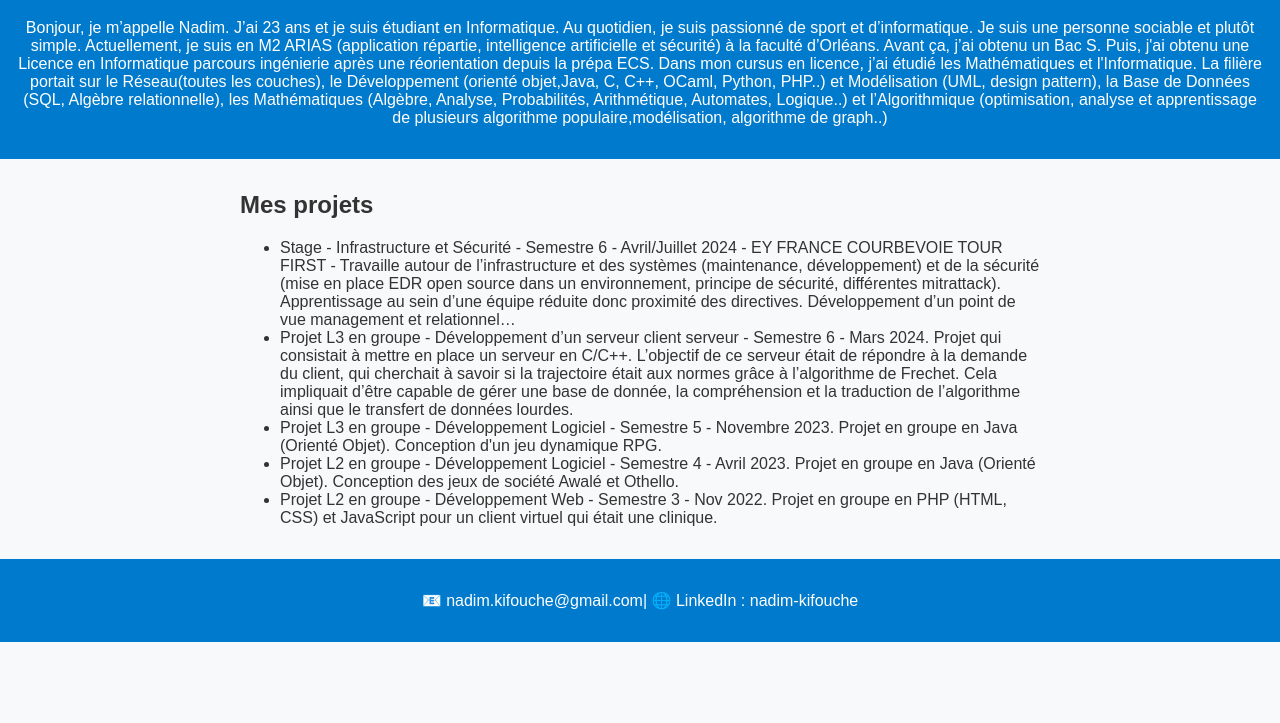
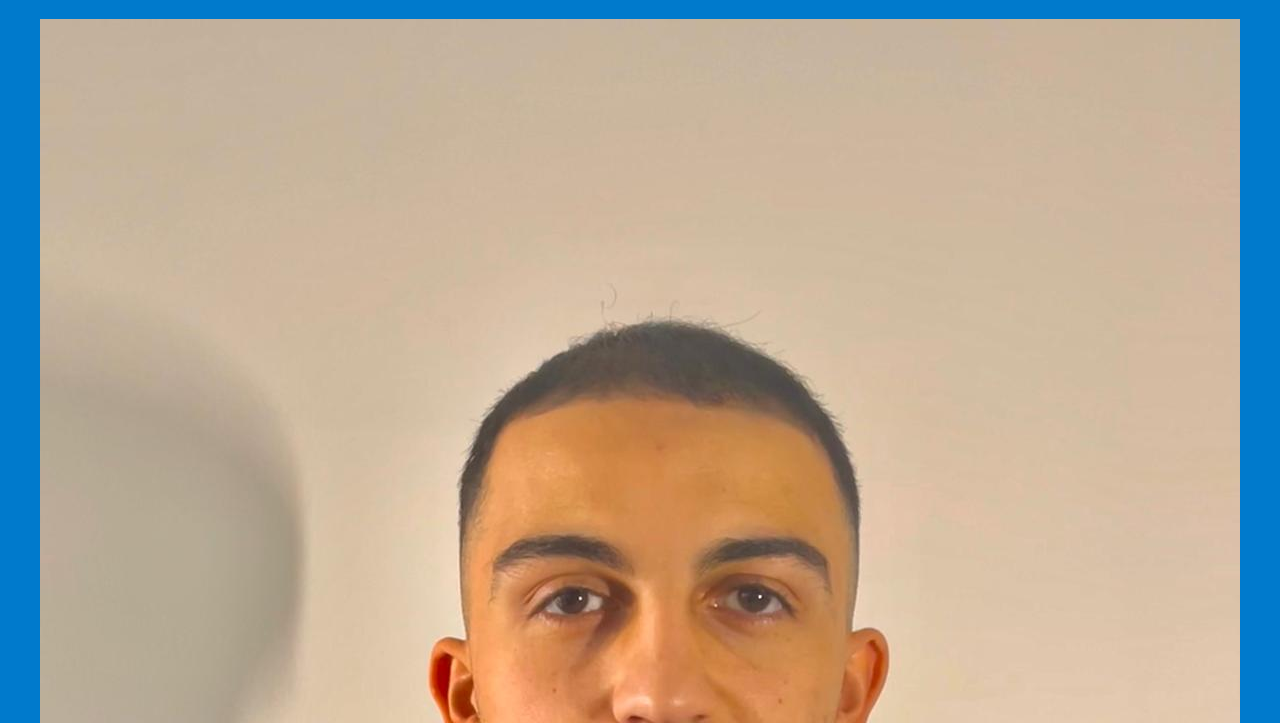
Before and after one commit to NADIMKIFOUCHE/portfolio, a plain HTML site: page index.html in a window 1280 px wide. Shown: the part 77-800 px from the top of the page. Drawn offline with Linux system fonts and the light colour scheme.

Commit message:
Portefolio V1.05

```diff
--- a/index.html
+++ b/index.html
@@ -9,6 +9,7 @@
 <body>
   <header>
     <h1>Bienvenue sur mon Portfolio</h1>
+    <img src="/img/profil.jpeg">
     <p>Bonjour, je m’appelle Nadim. J’ai 23 ans et je suis étudiant en Informatique. Au quotidien, je suis passionné de sport et d’informatique. Je suis une personne sociable et plutôt simple.
 
 Actuellement, je suis en M2 ARIAS (application répartie, intelligence artificielle et sécurité) à la faculté d’Orléans.
```
Also changed, not shown: img/profil.jpeg (added).
